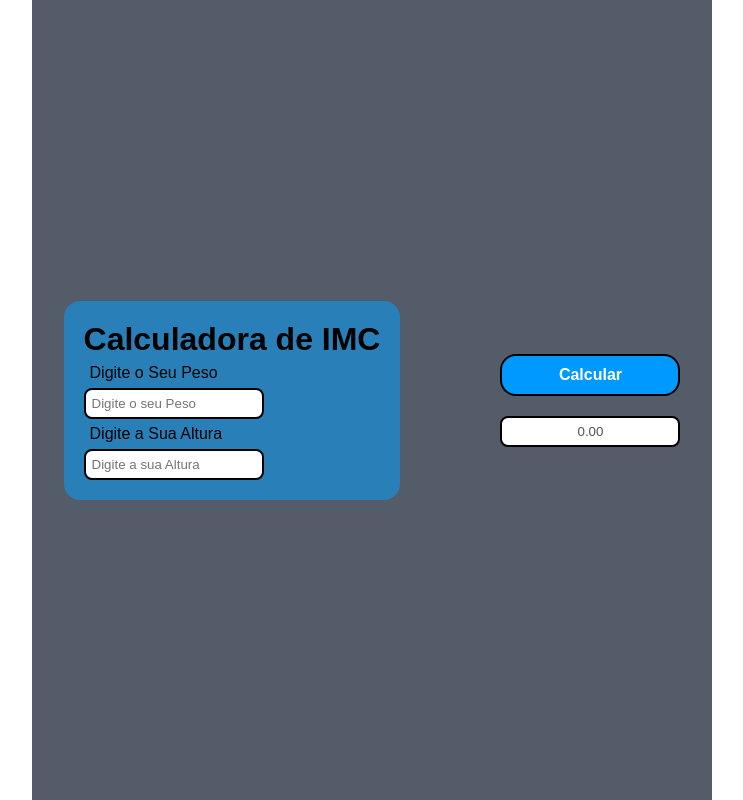
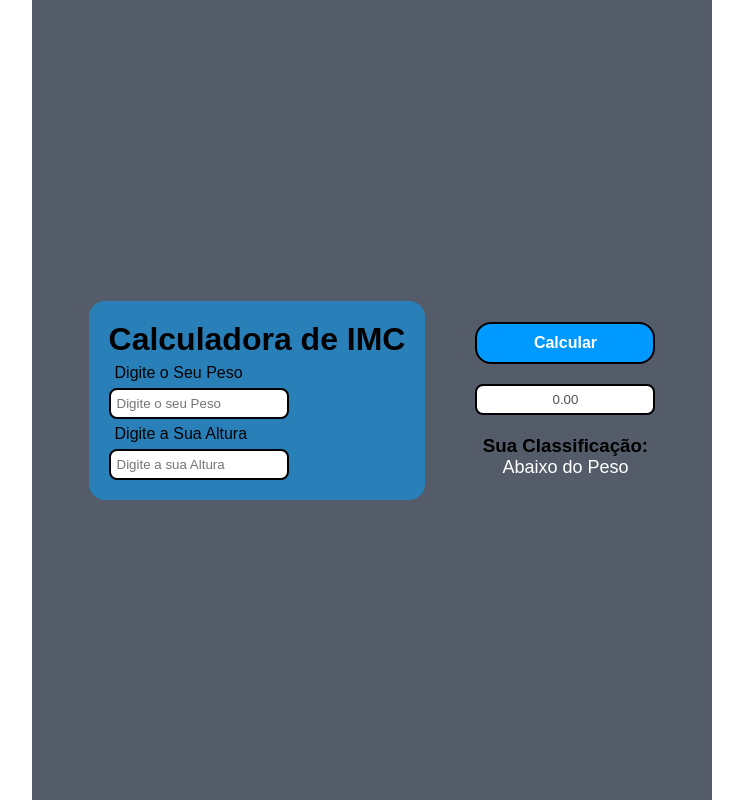
Before and after one commit to AsrielDreemurrGM/IMC_BMI_Calculator, a React (Vite) app in the folder CalculadoraDeIMC/: page / in a window 1280 px wide. Shown: the whole page, without its empty margins (268-1011 px from the left). Built offline with nearby package versions, Linux system fonts and the light colour scheme.

Commit message:
Adicionado Classificação do Resultado do IMC

```diff
--- a/CalculadoraDeIMC/src/components/Calculadora/Calculadora.module.css
+++ b/CalculadoraDeIMC/src/components/Calculadora/Calculadora.module.css
@@ -1,7 +1,7 @@
 .containerDoFormulario {
     display: flex;
     align-items: center;
-    gap: 100px;
+    gap: 50px;
 }
 
 .formulario {
@@ -65,3 +65,12 @@ input::-webkit-inner-spin-button {
     cursor: pointer;
     background-color: #0084db;
 }
+
+.classificacao {
+    text-align: center;
+}
+
+.classificacao p {
+    color: white;
+    font-size: large;
+}
--- a/CalculadoraDeIMC/src/components/Calculadora/index.jsx
+++ b/CalculadoraDeIMC/src/components/Calculadora/index.jsx
@@ -15,6 +15,16 @@ const Calculadora = () => {
         }
     }
 
+    const classificacaoDoIMC = () => {
+        if (resultado < 18.5) return 'Abaixo do Peso';
+        if (resultado < 25) return 'Peso Ideal (Parabéns)';
+        if (resultado < 30) return <>Atenção!<br />Você Está Acima do Peso
+        </>;
+        if (resultado < 35) return 'Obesidade Grau I';
+        if (resultado < 40) return 'Obesidade Grau II (Severa)';
+        return 'Obesidade Grau III (Mórbida)';
+    }
+
     return (
         <div className={styles.containerDoFormulario}>
             <form className={styles.formulario}>
@@ -27,6 +37,10 @@ const Calculadora = () => {
             <div className={styles.containerDoResultado}>
                 <button onClick={calculaIMC} className={styles.botaoCalcular} type="button">Calcular</button>
                 <input value={resultado.toFixed(2)} className={styles.resultadoInput} type="text" placeholder='Resultado' disabled />
+                <div className={styles.classificacao}>
+                    <h3>Sua Classificação: </h3>
+                    <p>{classificacaoDoIMC()}</p>
+                </div>
             </div>
         </div>
     )
```
